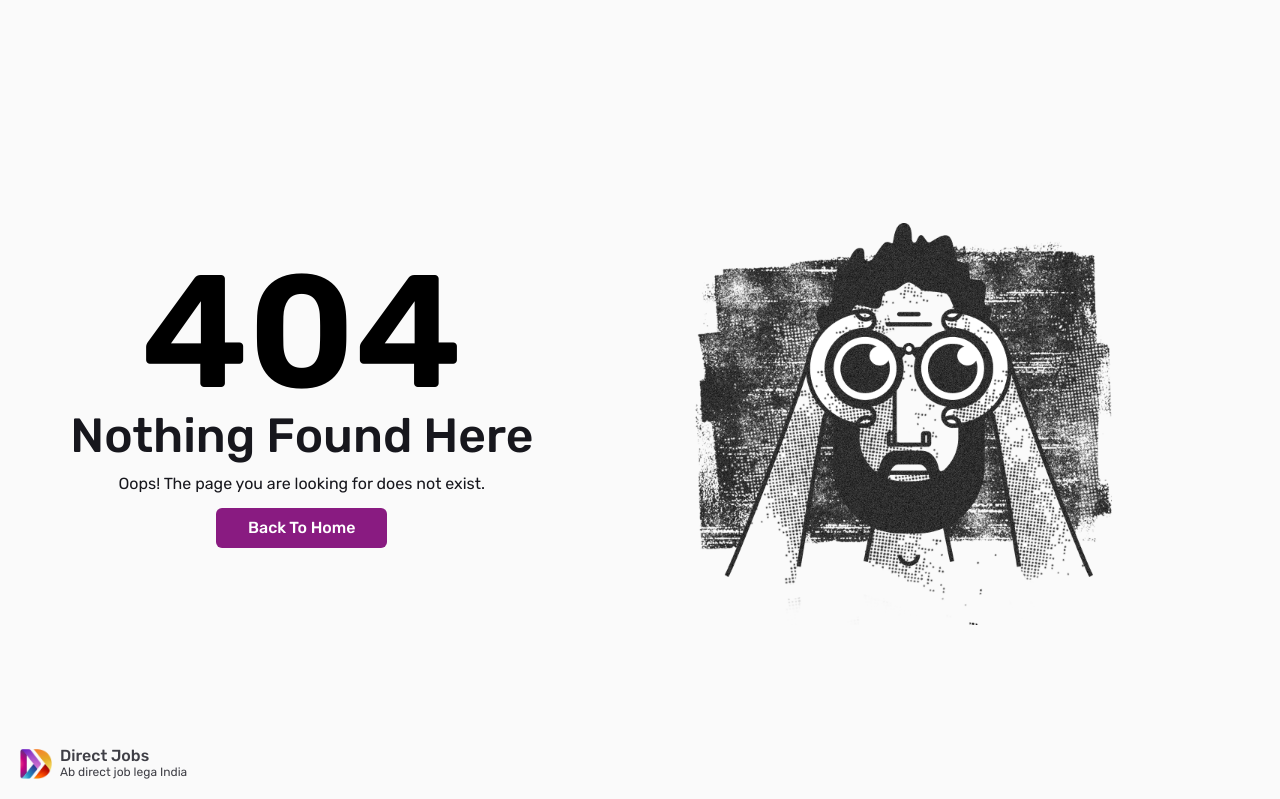
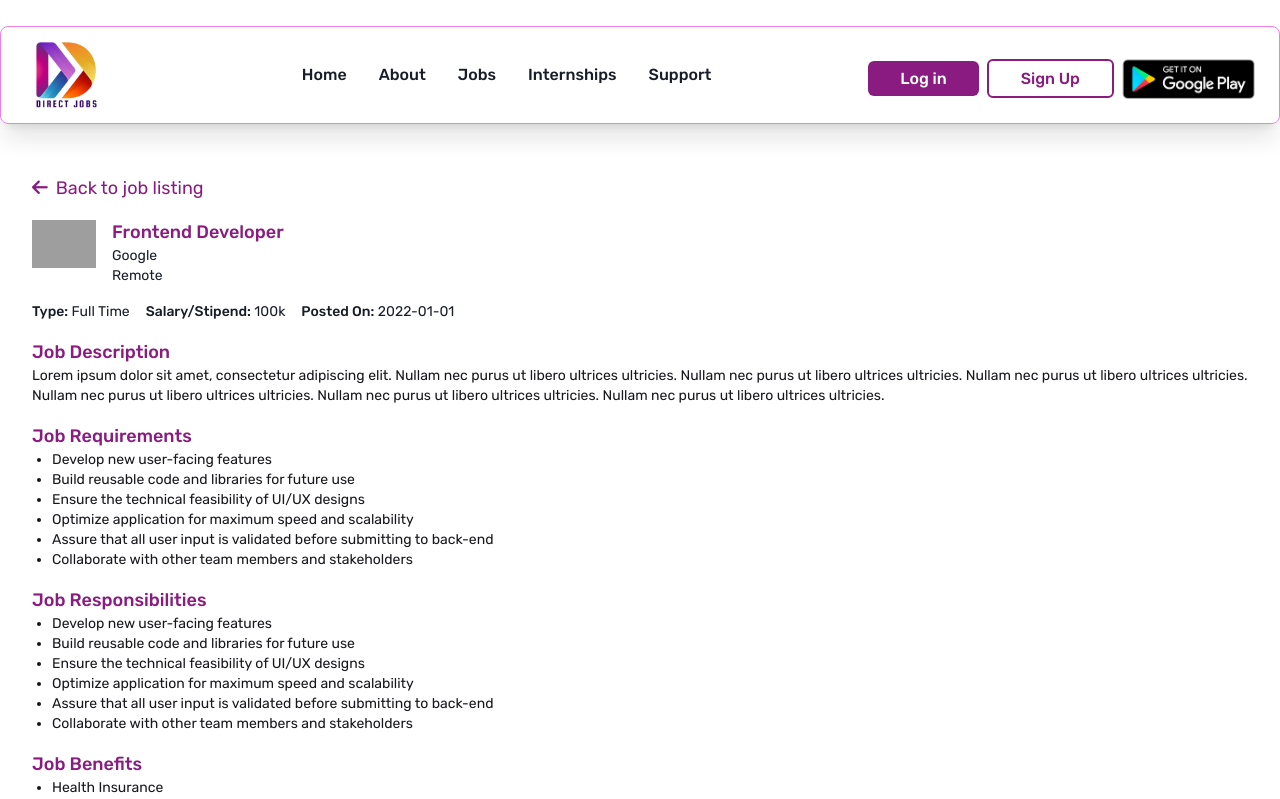
Before and after one commit to Deepesh2201/directjobs, a React (Vite) app: page /m/jobs/1 in a window 1280 px wide. Before the commit this address had no page. Shown: the top 799 px of the page. Built offline with nearby package versions, Linux system fonts and the light colour scheme; grey boxes are pictures that could not be loaded.

Commit message:
Jobs page fixes

```diff
--- a/src/components/JobListing/JobList.js
+++ b/src/components/JobListing/JobList.js
@@ -390,5 +390,5 @@ export const jobDetails = [
 
 // function to return job details
 export const getJobDetails = (id) => {
-    return jobDetails.find((job) => job.id === id);
+    return jobDetails.find((job) => job.id == id);
 };
--- a/src/components/JobListing/JobListing.jsx
+++ b/src/components/JobListing/JobListing.jsx
@@ -2,6 +2,7 @@ import { useEffect, useState } from "react";
 import { jobs as jobsData } from "./JobList";
 import { getJobDetails } from "./JobList";
 import PrimaryButton from "../SharedComponents/PrimaryButton";
+import { Link } from "react-router-dom";
 
 function JobListing() {
     const [jobs, setJobs] = useState(jobsData);
@@ -44,7 +45,9 @@ function JobListing() {
                         defaultValue="latest"
                         required={true}
                     >
-                        <option value={undefined} selected>select</option>
+                        <option value={undefined} selected>
+                            select
+                        </option>
                         <option value="latest">Newly added</option>
                         <option value="oldest">Oldest</option>
                     </select>
@@ -53,9 +56,10 @@ function JobListing() {
             <div className="md:col-span-2 overflow-scroll md:border-2 px-2 divide-y-2">
                 {jobs?.map((job, index) => (
                     <div key={index} className="py-2">
+                        {/* for desktop */}
                         <button
                             onClick={() => setJibId(job.id)}
-                            className={`flex w-full text-left items-center gap-4 p-4 rounded-md cursor-pointer ${
+                            className={`hidden md:flex w-full text-left items-center gap-4 p-4 rounded-md cursor-pointer ${
                                 job.id === jobId
                                     ? "bg-slate-200 !text-white"
                                     : "hover:bg-gray-100 hover:text-[color:var(--primary-color)]"
@@ -78,6 +82,32 @@ function JobListing() {
                                 </p>
                             </div>
                         </button>
+                        {/* for mobile */}
+                        <Link
+                            to={`/m/jobs/${job.id}`}
+                            className={`md:hidden flex w-full text-left items-center gap-4 p-4 rounded-md cursor-pointer ${
+                                job.id === jobId
+                                    ? "bg-slate-200 !text-white"
+                                    : "hover:bg-gray-100 hover:text-[color:var(--primary-color)]"
+                            }`}
+                        >
+                            <div className="w-16 h-16">
+                                {job?.logo && (
+                                    <img src={job?.logo} alt={job?.company} />
+                                )}
+                            </div>
+                            <div>
+                                <h2 className="text-lg font-medium text-[color:var(--primary-color)]">
+                                    {job.title}
+                                </h2>
+                                <p className="text-sm text-[color:var(--secondary-color)]">
+                                    {job.company}
+                                </p>
+                                <p className="text-sm text-[color:var(--secondary-color)]">
+                                    {job.location}
+                                </p>
+                            </div>
+                        </Link>
                     </div>
                 ))}
             </div>
@@ -87,7 +117,7 @@ function JobListing() {
                     <>
                         <div className="flex items-center gap-4 my-4">
                             <div className="w-full flex gap-4 items-center">
-                                <div className="w-16 h-16 bg-slate-100 p-2 rounded-full overflow-hidden">
+                                <div className="w-16 h-16">
                                     {jobDetails?.logo && (
                                         <img
                                             src={jobDetails?.logo}
--- /dev/null
+++ b/src/components/JobListing/MobileJobListing.jsx
@@ -0,0 +1,129 @@
+import { useEffect, useState } from "react";
+import { getJobDetails } from "./JobList";
+import PrimaryButton from "../SharedComponents/PrimaryButton";
+import { useParams } from "react-router-dom";
+
+function MobileJobListing() {
+    // get job id from url params id
+    const { id } = useParams();
+    const [jobId] = useState(id);
+    const [jobDetails, setJobDetails] = useState();
+
+    useEffect(() => {
+        setJobDetails(getJobDetails(jobId));
+    }, [jobId]);
+
+    return (
+        <div className="block -mt-8 md:mt-0 col-span-4 py-2 px-8 w-full overflow-scroll max-w-7xl m-auto">
+            {/* Back button */}
+            <button
+                className="flex gap-2 my-4 items-center text-[color:var(--primary-color)]"
+                onClick={() => window.history.back()}
+            >
+                <i className="text-lg text-[color:var(--primary-color)] fas fa-arrow-left"></i>
+                <span className="text-lg text-[color:var(--primary-color)]">
+                    Back to job listing
+                </span>
+            </button>
+            {jobDetails && (
+                <>
+                    <div className="">
+                        <div className="w-full flex gap-4 items-center">
+                            <div className="w-16 h-16">
+                                {jobDetails?.logo && (
+                                    <img
+                                        src={jobDetails?.logo}
+                                        alt={jobDetails?.company}
+                                    />
+                                )}
+                            </div>
+                            <div>
+                                <h2 className="text-lg font-medium text-[color:var(--primary-color)]">
+                                    {jobDetails?.title}
+                                </h2>
+                                <p className="text-sm text-[color:var(--secondary-color)]">
+                                    {jobDetails?.company}
+                                </p>
+                                <p className="text-sm text-[color:var(--secondary-color)]">
+                                    {jobDetails?.location}
+                                </p>
+                            </div>
+                        </div>
+                    </div>
+                    <div className="flex my-4 gap-4">
+                        {jobDetails?.type && (
+                            <p className="text-sm text-[color:var(--secondary-color)]">
+                                <span className="font-medium">Type:</span>{" "}
+                                {jobDetails?.type}
+                            </p>
+                        )}
+                        {jobDetails?.salary && (
+                            <p className="text-sm text-[color:var(--secondary-color)]">
+                                <span className="font-medium">
+                                    Salary/Stipend:
+                                </span>{" "}
+                                {jobDetails?.salary}
+                            </p>
+                        )}
+                        {jobDetails?.duration && (
+                            <p className="text-sm text-[color:var(--secondary-color)]">
+                                <span className="font-medium">Duration:</span>{" "}
+                                {jobDetails?.duration}
+                            </p>
+                        )}
+                        {jobDetails?.postedOn && (
+                            <p className="text-sm text-[color:var(--secondary-color)]">
+                                <span className="font-medium">Posted On:</span>{" "}
+                                {jobDetails?.postedOn}
+                            </p>
+                        )}
+                    </div>
+                    <div>
+                        {jobDetails?.details?.map((detail, index) => (
+                            <div key={index} className="my-4">
+                                <h3 className="text-lg font-medium text-[color:var(--primary-color)]">
+                                    {detail.detailLabel}
+                                </h3>
+                                {detail.type === "Array" ? (
+                                    <ul className="list-disc ml-5">
+                                        {detail.detail.map((item, index) => (
+                                            <li key={index} className="text-sm">
+                                                {item}
+                                            </li>
+                                        ))}
+                                    </ul>
+                                ) : (
+                                    <p className="text-sm">{detail.detail}</p>
+                                )}
+                            </div>
+                        ))}
+                    </div>
+
+                    <div className="text-center my-8 flex flex-col items-center justify-center">
+                        <PrimaryButton
+                            to={jobDetails?.applyLink}
+                            target="_blank"
+                            className="w-fit py-2 bg-[color:var(--primary-color)] text-white rounded-md"
+                        >
+                            Apply
+                        </PrimaryButton>
+                        <span className="text-xs whitespace-nowrap mt-1 font-medium">
+                            100+ already applied
+                        </span>
+                    </div>
+                </>
+            )}
+
+            {!jobDetails && (
+                <div className="w-full h-[30vh] flex items-center justify-center gap-2">
+                    <i className="text-lg text-[color:var(--primary-color)] fas fa-exclamation-circle"></i>
+                    <p className="text-lg text-[color:var(--primary-color)]">
+                        Oops, no job details found!
+                    </p>
+                </div>
+            )}
+        </div>
+    );
+}
+
+export default MobileJobListing;
--- a/src/main.jsx
+++ b/src/main.jsx
@@ -11,6 +11,7 @@ import Signup from "./pages/Signup.jsx";
 import Jobs from "./pages/Jobs.jsx";
 import Support from "./pages/Support.jsx";
 import ComfortLayout from "./ComfortLayout.jsx";
+import MobileJobListing from "./components/JobListing/MobileJobListing.jsx";
 
 const router = createBrowserRouter([
     {
@@ -32,8 +33,21 @@ const router = createBrowserRouter([
             },
         ],
     },
+    // mobile routes
     {
-        path: "/jobs",
+        path: "m",
+        element: <Layout />,
+        errorElement: <NotFoundPage />,
+        children: [
+            {
+                path: "jobs/:id",
+                element: <MobileJobListing />,
+            },
+        ],
+    },
+    // jobs route
+    {
+        path: "jobs",
         element: <ComfortLayout />,
         errorElement: <NotFoundPage />,
         children: [
```
